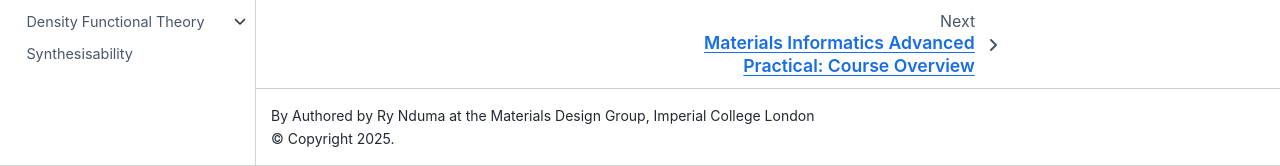
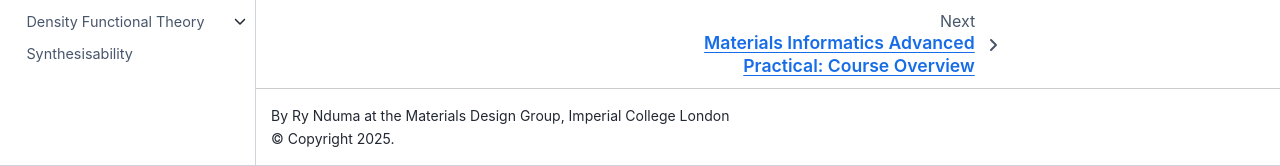
Before and after one commit to ryannduma/materialsinformatics, a Jupyter Book: the page built from intro.md, in a window 1280 px wide and 1197 px high. Shown: the part 1031-1197 px from the top of the window. Built offline with Jupyter Book 1.0.4 settings and Sphinx 7.4.7 and the Sphinx Book theme 1.1.4, drawn with Linux system fonts in a browser that asks for light colours; pages that are not in the unit, such as notebooks, are missing from menus.

Commit message:
fix config for gh pages

```diff
--- a/_config.yml
+++ b/_config.yml
@@ -1,6 +1,6 @@
 # Book settings. Learn more at https://jupyterbook.org/customize/config.html
 title: Materials Informatics Advanced Practical
-author: Authored by Ry Nduma at the Materials Design Group, Imperial College London
+author: Ry Nduma at the Materials Design Group, Imperial College London
 copyright: "2025"
 logo: SMACT logo.png # logo in top-left corner
 only_build_toc_files: true # whether to ignore the extra files
```
